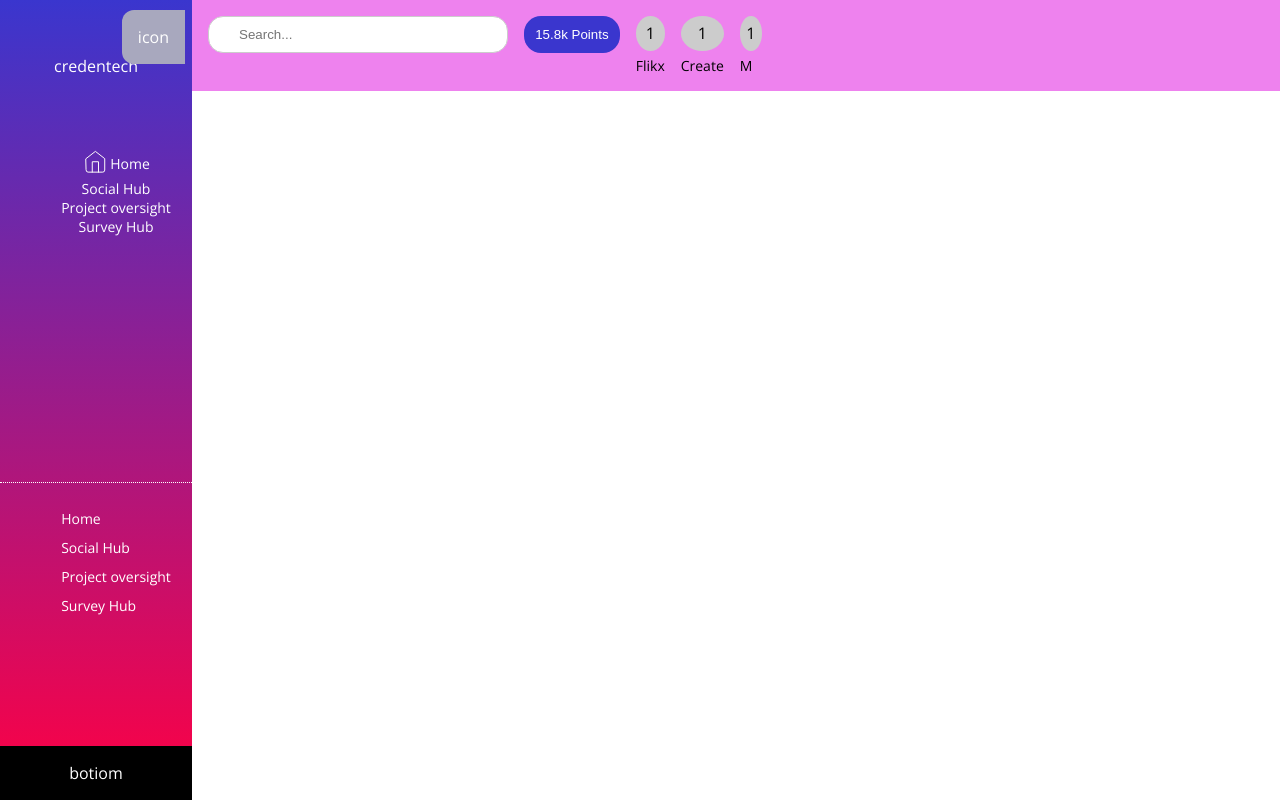
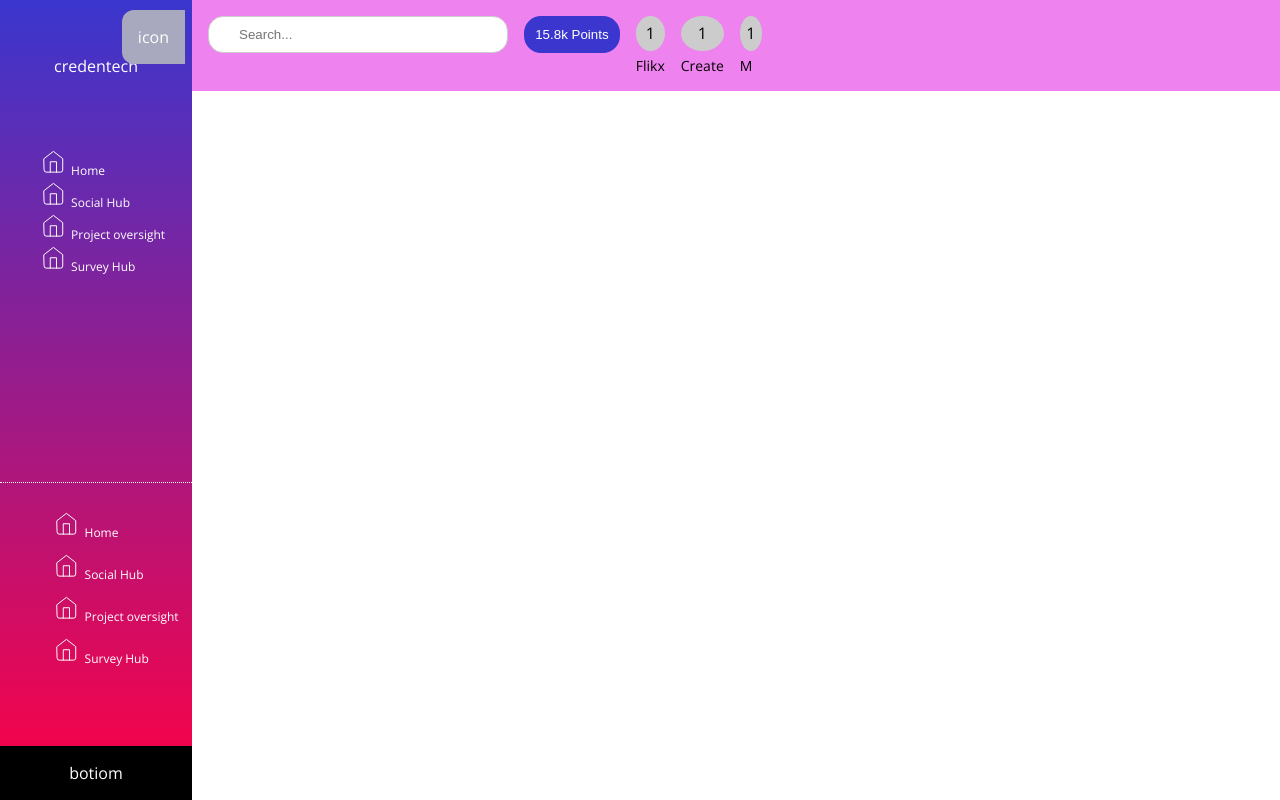
Before and after one commit to naseemfazil/av-project, a React (Create React App) app: page / in a window 1280 px wide. Built offline with nearby package versions, Linux system fonts and the light colour scheme.

Commit message:
sideBar-progess-2

```diff
--- a/src/components/sideBar.jsx
+++ b/src/components/sideBar.jsx
@@ -18,18 +18,18 @@ const SideBar = () => {
             <div className='side-container'>
                 <ul>
                     <li><span><img src={Home} alt="" /></span> Home</li>
-                    <li> Social Hub</li>
-                    <li>Project oversight</li>
-                    <li>Survey Hub</li>
+                    <li><span><img src={Home} alt="" /></span>  Social Hub</li>
+                    <li><span><img src={Home} alt="" /></span>  Project oversight</li>
+                    <li><span><img src={Home} alt="" /></span>  Survey Hub</li>
                 </ul>
             </div>
             <div className='side-container_sub-container'>
 
                 <ul>
-                    <li> Home</li>
-                    <li>Social Hub</li>
-                    <li>Project oversight</li>
-                    <li>Survey Hub</li>
+                    <li><span><img src={Home} alt="" /></span> Home</li>
+                    <li><span><img src={Home} alt="" /></span>  Social Hub</li>
+                    <li><span><img src={Home} alt="" /></span>  Project oversight</li>
+                    <li><span><img src={Home} alt="" /></span>  Survey Hub</li>
                 </ul>
             </div>
             <div className='side-bottom_container'>
--- a/src/styles/_sideBar.scss
+++ b/src/styles/_sideBar.scss
@@ -25,18 +25,17 @@
     display: flex;
     flex: 4;
     // background-color: aqua;
-    justify-content: center;
+    justify-content: flex-start;
     align-items: flex-start;
 
     ul {
         list-style-type: none;
 
         li {
-            display: flex;
-            align-items: center;
             justify-content: center;
+
             // margin-top: 10px;
-            font-size: 14px;
+            font-size: 12px;
             font-weight: 300;
         }
     }
@@ -51,13 +50,14 @@
     justify-content: center;
     align-items: flex-start;
     border-top: 1px dotted;
+
     ul {
         list-style-type: none;
 
         li {
-
+            align-items: center;
             margin-top: 10px;
-            font-size: 14px;
+            font-size: 12px;
             font-weight: 300;
         }
     }
```
